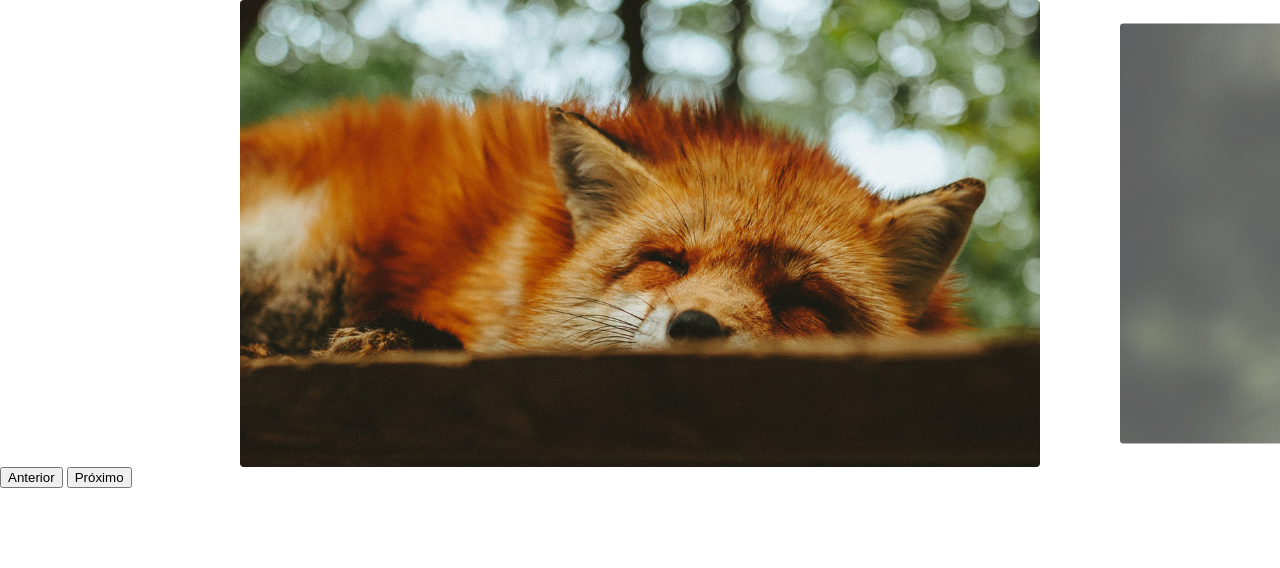
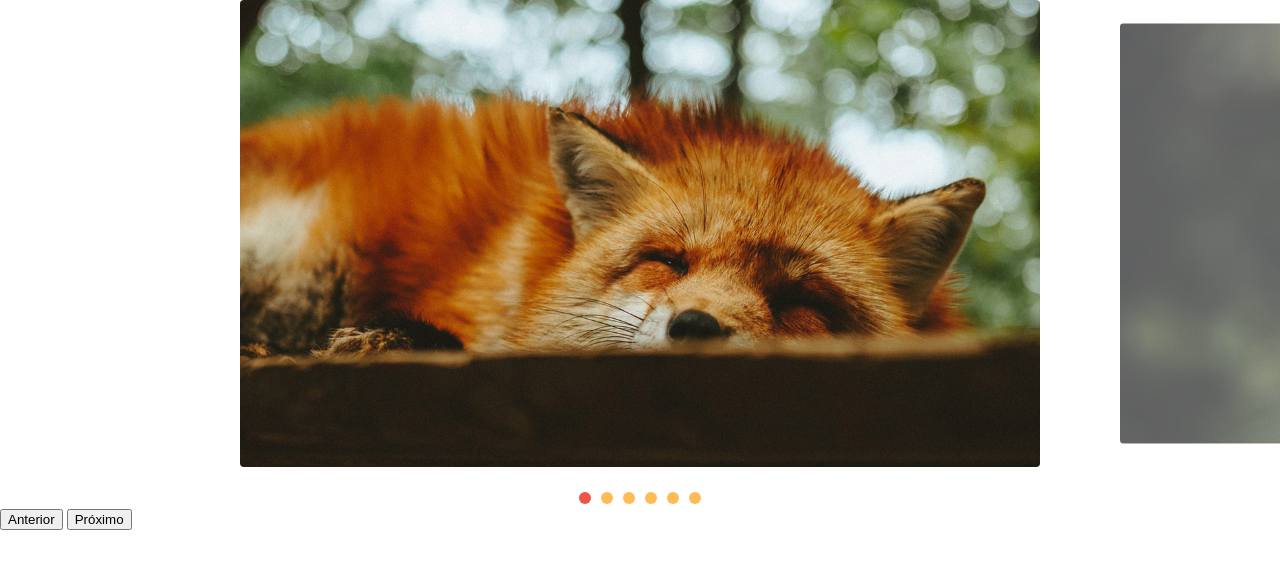
Before and after one commit to kpmnta/slide-animais, a plain HTML site: page index.html in a window 1280 px wide. Drawn offline with Linux system fonts and the light colour scheme.

Commit message:
paginação por slide

```diff
--- a/css/style.css
+++ b/css/style.css
@@ -41,3 +41,25 @@ img {
     opacity: 1;
     transform: scale(1);
 }
+
+[data-control="slide"] {
+    display: flex;
+    justify-content: center;
+    margin-top: 20px;
+}
+
+[data-control="slide"] li a {
+    display: block;
+    width: 12px;
+    height: 12px;
+    background: #fb5;
+    border-radius: 50%;
+    overflow: hidden;
+    text-indent: -999px;
+    margin: 5px;
+}
+
+[data-control="slide"] li.active a,
+[data-control="slide"] li a:hover  {
+    background: #E54;
+}
--- a/js/script.js
+++ b/js/script.js
@@ -4,4 +4,4 @@ const slide = new SlideNav('.slide', '.wrapper');
 slide.init();
 slide.addArrow('.prev', '.next');
 
-console.log(slide)
+slide.addControl();
--- a/js/slide.js
+++ b/js/slide.js
@@ -8,6 +8,7 @@ export class Slide {
             movement: 0
         }
         this.activeClass = 'active';
+        this.changeEvent = new Event('changeEvent');
     }
 
     transition(active) {
@@ -98,6 +99,7 @@ export class Slide {
         this.slidesIndexNav(index);
         this.dist.finalPosition = activeSlide.position;
         this.changeActiveClass();
+        this.wrapper.dispatchEvent(this.changeEvent);
     }
 
     changeActiveClass() {
@@ -149,15 +151,56 @@ export class Slide {
 }
 
 export class SlideNav extends Slide {
+    constructor(slide, wrapper) {
+        super(slide, wrapper);
+        this.bindControlEvents();
+    }
+
     addArrow(prev, next) {
         this.prevElement = document.querySelector(prev);
         this.nextElement = document.querySelector(next);
         this.addArrowEvent();
     }
+
     addArrowEvent() {
         this.prevElement.addEventListener('click', this.activePrevSlide);
         this.nextElement.addEventListener('click', this.activeNextSlide);
+    }
+
+    createControl() {
+        const control = document.createElement('ul');
+        control.dataset.control = 'slide';
+
+        this.slideArray.forEach((item, index) => {
+            control.innerHTML += `<li><a href="#slide${index + 1}">${index + 1}</a></li>`
+        });
+        this.wrapper.appendChild(control);
+        return control;
+    }
+
+    eventControl(item, index) {
+        item.addEventListener('click', (event) => {
+            event.preventDefault();
+            this.changeSlide(index);
+        });
+        this.wrapper.addEventListener('changeEvent', this.activeControlItem);
+    }
+
+    activeControlItem() {
+        this.controlArray.forEach(item => item.classList.remove(this.activeClass));
+        this.controlArray[this.index.active].classList.add(this.activeClass);
+    }
+
+    addControl(customControl) {
+        this.control = document.querySelector(customControl) || this.createControl();
+        this.controlArray = [...this.control.children];
+        this.activeControlItem();
+        this.controlArray.forEach(this.eventControl);
+    }
+
+    bindControlEvents() {
+        this.eventControl = this.eventControl.bind(this);
+        this.activeControlItem = this.activeControlItem.bind(this);
 
     }
-
 }
```
